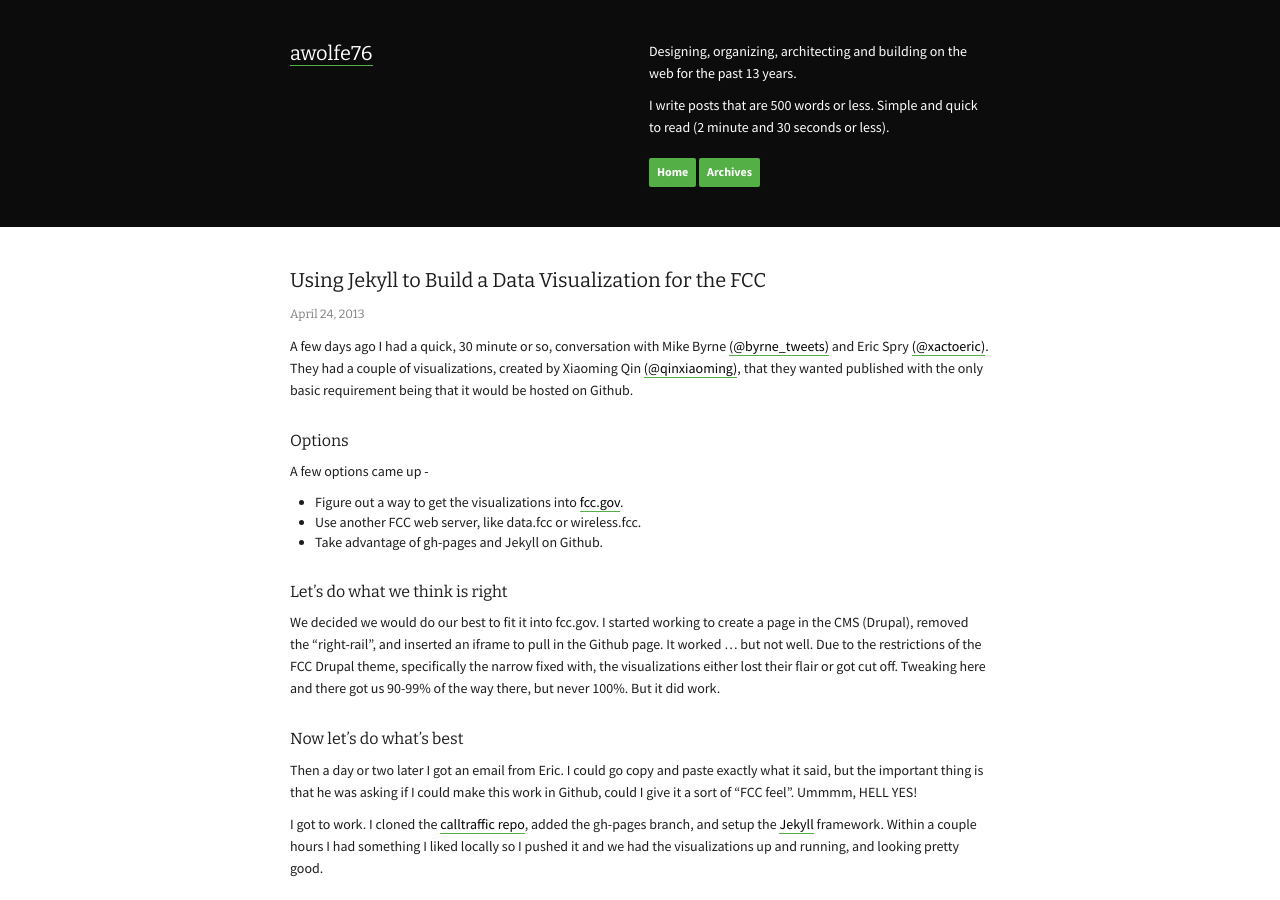
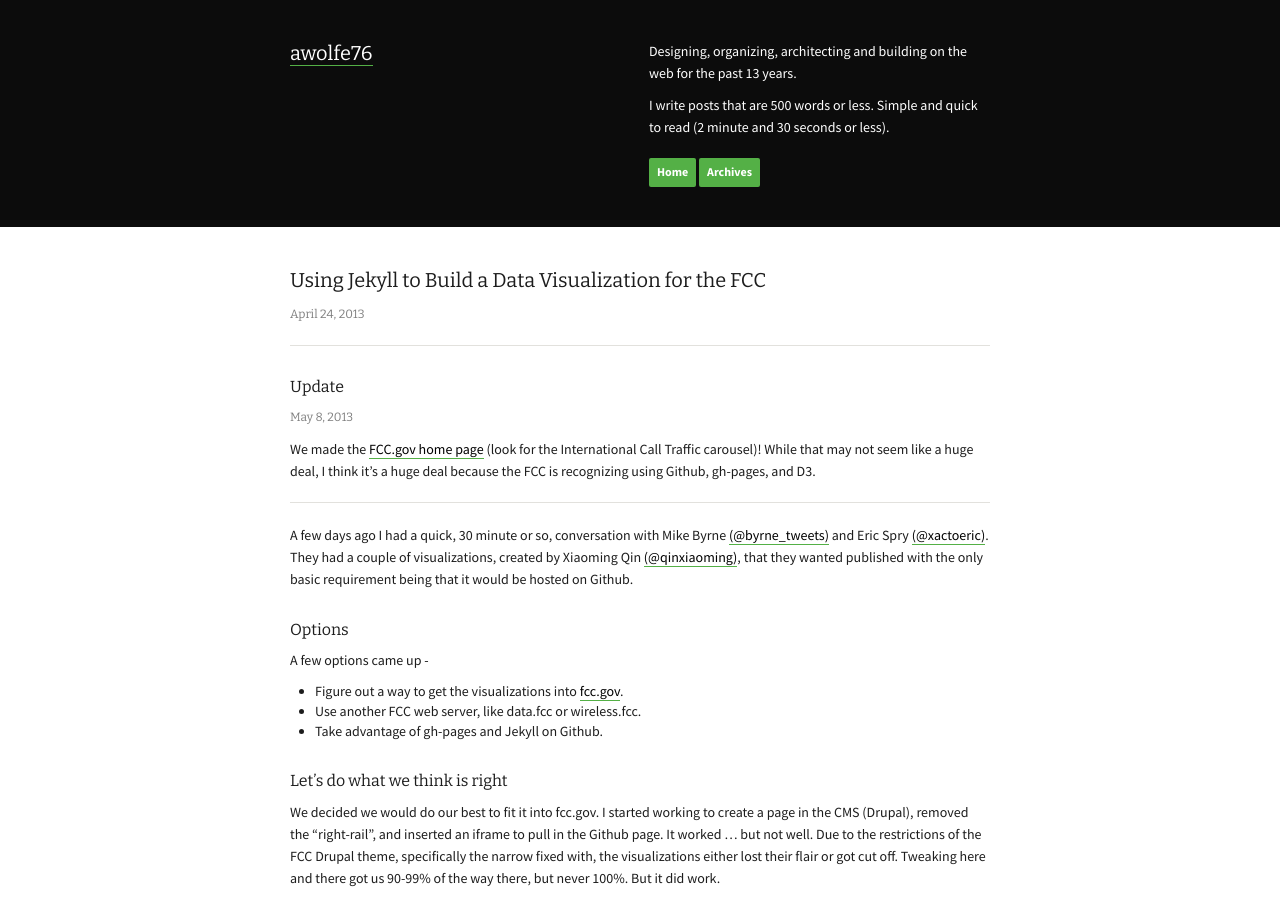
Before and after one commit to nickl1/awolfe76.github.com, a Jekyll site: the page built from _posts/2013-04-24-using-jekyll-to-build-fcc-data-visualizations.md, in a window 1280 px wide and 900 px high. Built offline with Jekyll 4.4.1, drawn with Linux system fonts in a browser that asks for light colours; Markdown is read by kramdown in place of the engine named in the settings.

Commit message:
update to the viz post to say we made FCC home page; fixes #21;

```diff
--- a/_posts/2013-04-24-using-jekyll-to-build-fcc-data-visualizations.md
+++ b/_posts/2013-04-24-using-jekyll-to-build-fcc-data-visualizations.md
@@ -5,6 +5,16 @@
 
 permalink: /posts/using-jekyll-to-build-fcc-data-visualizations.html
 ---
+<hr>
+
+### Update
+
+<p class="date">May 8, 2013</p>
+
+We made the [FCC.gov home page](http://fcc.gov) (look for the International Call Traffic carousel)! While that may not seem like a huge deal, I think it's a huge deal because the FCC is recognizing using Github, gh-pages, and D3.
+
+<hr>
+
 A few days ago I had a quick, 30 minute or so, conversation with  Mike Byrne [(@byrne_tweets)](https://twitter.com/byrne_tweets) and Eric Spry [(@xactoeric)](https://twitter.com/xactoeric). They had a couple of visualizations, created by Xiaoming Qin [(@qinxiaoming)](https://twitter.com/qinxiaoming), that they wanted published with the only basic requirement being that it would be hosted on Github.
 
 ### Options
```
